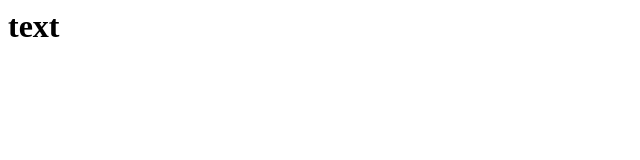
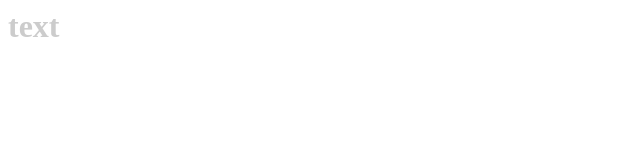
Before and after one commit to walker9/test, a plain HTML site: page index.html in a window 1280 px wide. Shown: the full height of the page, 0-640 px from the left. Drawn offline with Linux system fonts and the light colour scheme.

Commit message:
Update index.html

```diff
--- a/index.html
+++ b/index.html
@@ -6,6 +6,11 @@
 <meta name="GENERATOR" content="Microsoft FrontPage Express 2.0">
 <title>Normale Seite ohne Titel</title>
   <script>alert("hello world");</script>
+  <style>
+    h1 {
+      color:#ccc;
+    }
+  </style>
 </head>
 
 <body bgcolor="#FFFFFF">
```
